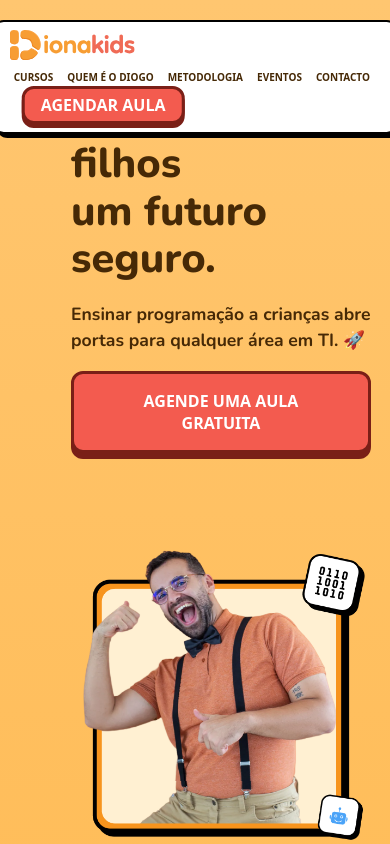
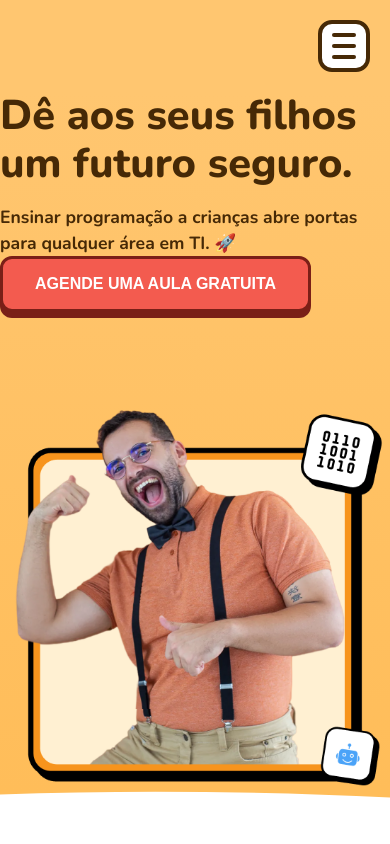
Before and after one commit to mpaaserrano/DKTesting, a React (Vite) app in the folder dionakids/: page / in a window 390 px wide. Shown: the top 844 px of the page. Built offline with nearby package versions, Linux system fonts and the light colour scheme.

Commit message:
Burger Menu and several fixes

```diff
--- a/dionakids/src/components/layout/Header.css
+++ b/dionakids/src/components/layout/Header.css
@@ -1,150 +1,198 @@
+/* ============================= */
+/* Header background             */
+/* ============================= */
 .header {
-    position: fixed;
-    top: 20px;
-    left: 50%;
-    transform: translateX(-50%);
+    background-color: #FFC670;
+    padding: 20px 0;
+    position: relative;
+}
+
+/* ============================= */
+/* Navbar (desktop white card)   */
+/* ============================= */
+.navbar.desktop {
+    margin: 0 auto;
     width: 90%;
     max-width: 1200px;
+
+    background: #ffffff;
+    border: 2px solid #000;
+    border-radius: 16px;
+    box-shadow: 4px 4px 0 #000;
+
+    padding: 12px 20px;
+
     display: flex;
     align-items: center;
-    justify-content: space-between;
-    padding: 10px 20px;
-    background-color: #fff;
-    border: 2px solid #000;
-    border-radius: 12px;
-    z-index: 1000;
-    box-shadow: 4px 4px 0px rgba(0, 0, 0, 1);
+    gap: 16px;
 }
 
 /* Logo */
-.header > div {
-    font-weight: bold;
-    font-size: 20px;
-    color: #ff7a4d;
+.logo-container {
     cursor: pointer;
 }
 
-/* Navigation container closer to the CTA button */
-.header nav {
-    display: flex;
-    gap: 6px;      /* tight gap between nav buttons */
-    margin-left: auto; /* push nav towards CTA button */
-    flex-shrink: 0;
+.logo-container img {
+    height: 30px;
 }
 
-/* Nav buttons smaller */
+/* Desktop nav links */
+.nav-links {
+    display: flex;
+    gap: 10px;
+    margin-left: auto;
+}
+
 .nav-button {
     background: none;
     border: none;
     cursor: pointer;
+
     font-weight: bold;
+    font-size: 12px;
     color: #462906;
-    font-size: 12px;
-    padding: 4px 6px;   /* smaller padding */
+
+    padding: 4px 6px;
     border-radius: 4px;
-    transition: background 0.2s;
+    text-align: left;
 }
 
 .nav-button:hover {
     background-color: rgba(0, 0, 0, 0.05);
 }
 
+/* Desktop CTA */
+.cta-button {
+    margin-left: 12px;
+    padding: 6px 18px;
 
-
-
-/* CTA Button */
-.red-shadow-button {
-    margin-left: 12px;  /* space between last nav button and CTA button */
-    padding: 5px 16px;
     background-color: #f35b4f;
     color: #ffffff;
     font-weight: bold;
+
     border-radius: 12px;
-    border: 3px solid #7a1f17; /* dark border */
-    box-shadow: 0 4px 0 #7a1f17; /* hard shadow */
+    border: 3px solid #7a1f17;
+    box-shadow: 0 4px 0 #7a1f17;
 
     cursor: pointer;
-    transition: transform 0.1s ease, box-shadow 0.1s ease;
-
-
 }
 
-.red-shadow-button:active {
+/* Press effect */
+.cta-button:active {
   transform: translateY(4px);
   box-shadow: 0 2px 0 #7a1f17;
 }
 
-.red-shadow-button:hover {
+.cta-button:hover {
   background-color: #f35b4f;
   border-color: #7a1f17;
   box-shadow: 0 4px 0 #7a1f17;
 }
 
-.red-shadow-button:focus {
+.cta-button:focus {
   outline: none;
   box-shadow: 0 4px 0 #7a1f17;
 }
 
+/* ============================= */
+/* Burger button (card style)    */
+/* ============================= */
+.burger {
+    display: none;
 
-/* Logo SVG */
-.logo-container {
+    width: 52px;
+    height: 52px;
+
+    background: #FFC670;
+    border: 4px solid #462906;
+    border-radius: 14px;
+
+    flex-direction: column;
+    justify-content: center;
+    align-items: center;
+    gap: 7px;
+
+    cursor: pointer;
+}
+
+.burger span {
+    width: 24px;
+    height: 4px;
+    background: #462906;
+    border-radius: 6px;
+}
+
+/* ============================= */
+/* Mobile menu                   */
+/* ============================= */
+.navbar.mobile {
+    position: fixed;
+    top: 0;
+    right: 0;
+
+    width: 40%;
+    max-width: 340px;
+
+    background: #ffffff;
+
+    border-radius: 16px 0 0 16px;
+    box-shadow: -4px 0 0 #000;
+
+    padding: 20px;
+    z-index: 2000;
+
+    display: flex;
+    flex-direction: column;
+    gap: 20px;
+}
+
+/* Menu header */
+.menu-header {
     display: flex;
     align-items: center;
+    justify-content: space-between;
 }
 
-.logo-image {
-    height: 30px;   /* adjust size as needed */
-    width: auto;
+/* Close button */
+.close {
+    background: none;
+    border: none;
+    font-size: 24px;
+    cursor: pointer;
+    color:#462906;
 }
 
+/* Mobile links */
+.navbar.mobile .nav-links {
+    display: flex;
+    flex-direction: column;
+    gap: 16px;
+    margin-left: 0;
+}
 
-/* ===== Responsive Styling ===== */
+.navbar.mobile .nav-button {
+    font-size: 15px;
+    padding: 0;
+}
+
+/* CTA as link */
+.nav-cta {
+    margin-top: 6px;
+    color: #f35b4f;
+}
+
+/* ============================= */
+/* Responsive                    */
+/* ============================= */
 @media (max-width: 768px) {
-    .header {
-        flex-direction: column;
-        align-items: flex-start;
-        padding: 8px 16px;
+    .navbar.desktop {
+        display: none;
     }
 
-    .header > div {
-        font-size: 18px;
-        margin-bottom: 8px;
-    }
-
-    .header nav {
-        flex-wrap: wrap;
-        gap: 6px;
-        margin-left: 0;
-    }
-
-    .nav-button {
-        font-size: 11px;
-        padding: 3px 5px;
-    }
-
-    .schedule-button {
-        font-size: 12px;
-        padding: 6px 12px;
-        margin-top: 8px;
+    .burger {
+        display: flex;
+        margin-left: auto;
+        margin-right: 20px;
+        background-color: white;
     }
 }
-
-@media (max-width: 480px) {
-    .header {
-        width: 95%;
-    }
-
-    .header > div {
-        font-size: 16px;
-    }
-
-    .nav-button {
-        font-size: 10px;
-        padding: 2px 4px;
-    }
-
-    .schedule-button {
-        font-size: 11px;
-        padding: 5px 10px;
-    }
-}
--- a/dionakids/src/components/layout/Header.jsx
+++ b/dionakids/src/components/layout/Header.jsx
@@ -1,40 +1,105 @@
-import React from "react";
+import React, { useState, useEffect } from "react";
 import "./Header.css";
 
 const Header = ({ sections }) => {
+  const [menuOpen, setMenuOpen] = useState(false);
+
   const scrollToSection = (id) => {
     const section = document.getElementById(id);
     if (section) {
       section.scrollIntoView({ behavior: "smooth" });
+      setMenuOpen(false);
     }
   };
 
+  useEffect(() => {
+    document.body.style.overflow = menuOpen ? "hidden" : "auto";
+  }, [menuOpen]);
+
   return (
     <header className="header">
-      {/* Logo as SVG */}
+      <div classNmae="container">
+        {/* ===== DESKTOP NAVBAR ===== */}
+        <nav className="navbar desktop">
           <div
             className="logo-container"
             onClick={() => sections[0] && scrollToSection(sections[0].id)}
-        style={{ cursor: "pointer" }}
           >
-        <img src="/logo/logo.svg" alt="DionaKids Logo" className="logo-image" />
+            <img src="/logo/logo.svg" alt="DionaKids Logo" />
           </div>
 
-      {/* Navigation */}
-      <nav>
+          <div className="nav-links">
             {sections.slice(1).map((section) => (
               <button
+                key={section.id}
                 className="nav-button"
-            key={section.id}
                 onClick={() => scrollToSection(section.id)}
               >
                 {section.label.toUpperCase()}
               </button>
             ))}
+          </div>
+
+          <button
+            className="cta-button"
+            onClick={() => scrollToSection("contacto")}
+          >
+            AGENDAR AULA
+          </button>
         </nav>
 
-      {/* CTA Button */}
-      <button className="red-shadow-button">AGENDAR AULA</button>
+        {/* ===== BURGER BUTTON (MOBILE) ===== */}
+        <button
+          className="burger"
+          onClick={() => setMenuOpen(true)}
+          aria-label="Abrir menu"
+        >
+          <span />
+          <span />
+          <span />
+        </button>
+
+        {/* ===== MOBILE MENU ===== */}
+        {menuOpen && (
+          <nav className="navbar mobile">
+            <div className="menu-header">
+              <div
+                className="logo-container"
+                onClick={() => sections[0] && scrollToSection(sections[0].id)}
+              >
+                <img src="/logo/logo.svg" alt="DionaKids Logo" />
+              </div>
+
+              <button
+                className="close"
+                onClick={() => setMenuOpen(false)}
+                aria-label="Fechar menu"
+              >
+                ✕
+              </button>
+            </div>
+
+            <div className="nav-links">
+              {sections.slice(1).map((section) => (
+                <button
+                  key={section.id}
+                  className="nav-button"
+                  onClick={() => scrollToSection(section.id)}
+                >
+                  {section.label.toUpperCase()}
+                </button>
+              ))}
+
+              <button
+                className="nav-button nav-cta"
+                onClick={() => scrollToSection("contacto")}
+              >
+                AGENDAR AULA
+              </button>
+            </div>
+          </nav>
+        )}
+      </div>
     </header>
   );
 };
--- a/dionakids/src/components/sections/HeroSection.css
+++ b/dionakids/src/components/sections/HeroSection.css
@@ -2,7 +2,6 @@
   display: flex;
   justify-content: space-between;
   align-items: center;
-  padding: 2rem;
   background: transparent;
   flex-wrap: wrap;
   gap: 4rem;
@@ -68,7 +67,7 @@
   flex: 1;
   min-width: 300px;
   display: flex;
-  justify-content: center;
+  justify-content: right;
   margin-top: 2rem;
 }
 
--- a/dionakids/src/components/sections/Section.css
+++ b/dionakids/src/components/sections/Section.css
@@ -28,13 +28,12 @@
 }
 
 .section-content {
-  padding: 2rem;
   background: transparent;
   border-radius: 8px;
   text-align: center;
   z-index: 1;
   position: relative;
-  width: 80%;        /* optional: restrict content width */
+  width: 100%;        /* optional: restrict content width */
   margin: 0 auto;    /* center content horizontally */
   color: black;      /* text color changed to black */
 }
--- a/dionakids/src/components/sections/Section.jsx
+++ b/dionakids/src/components/sections/Section.jsx
@@ -33,7 +33,7 @@ function Section({
           className="section-bg-main"
           style={{ backgroundImage: `url(${bgMain})` }}
         >
-          <div className="section-content">{children}</div>
+          <div className="container section-content">{children}</div>
         </div>
       )}
 
--- a/dionakids/src/index.css
+++ b/dionakids/src/index.css
@@ -14,59 +14,19 @@
   --font-nunito: 'Nunito', sans-serif;
 }
 
-a {
-  font-weight: 500;
-  color: #646cff;
-  text-decoration: inherit;
-}
-a:hover {
-  color: #535bf2;
+body {
+  background-color: white;
 }
 
-body {
+/* Global reset (optional but recommended) */
+* {
+  box-sizing: border-box;
   margin: 0;
-  min-width: 320px;
-  min-height: 100vh;
-  background-color: white;
-  display: flex;
-  flex-direction: column;
-  align-items: center;      /* horizontal centering of body children */
-  overflow-x: hidden
+  padding: 0;
 }
 
-h1 {
-  font-size: 3.2em;
-  line-height: 1.1;
+/* Shared page container */
+.container {
+  max-width: 1200px;
+  margin: 0 auto;
 }
-
-button {
-  border-radius: 8px;
-  border: 1px solid transparent;
-  padding: 0.6em 1.2em;
-  font-size: 1em;
-  font-weight: 500;
-  font-family: inherit;
-  background-color: #1a1a1a;
-  cursor: pointer;
-  transition: border-color 0.25s;
-}
-button:hover {
-  border-color: #646cff;
-}
-button:focus,
-button:focus-visible {
-  outline: 4px auto -webkit-focus-ring-color;
-}
-
-@media (prefers-color-scheme: light) {
-  :root {
-    color: #213547;
-    background-color: #ffffff;
-  }
-  a:hover {
-    color: #747bff;
-  }
-  button {
-    background-color: #f9f9f9;
-  }
-}
```
Lines whose indentation alone changed are shown as unchanged.
